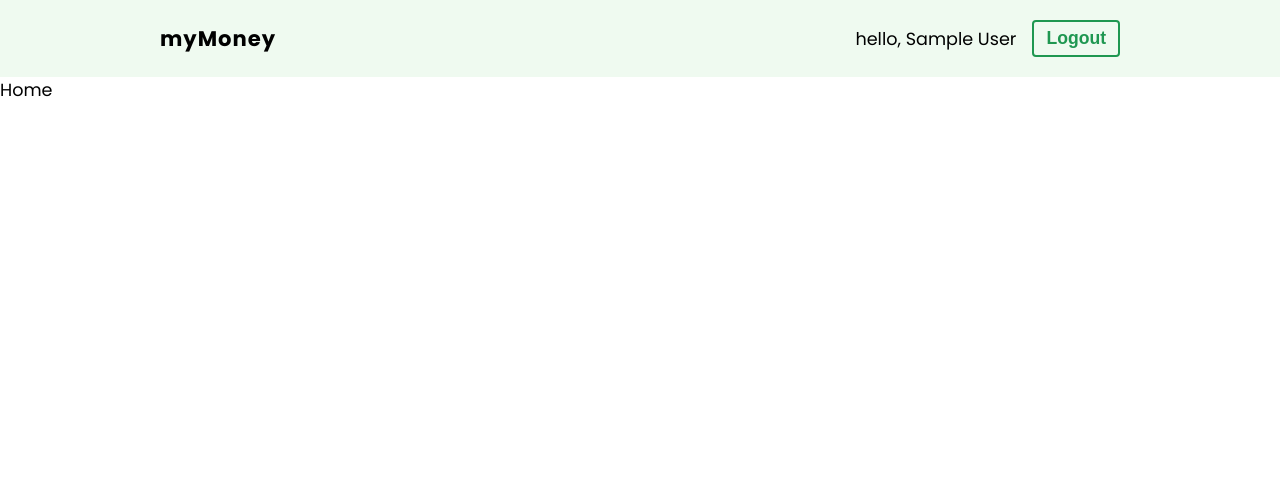
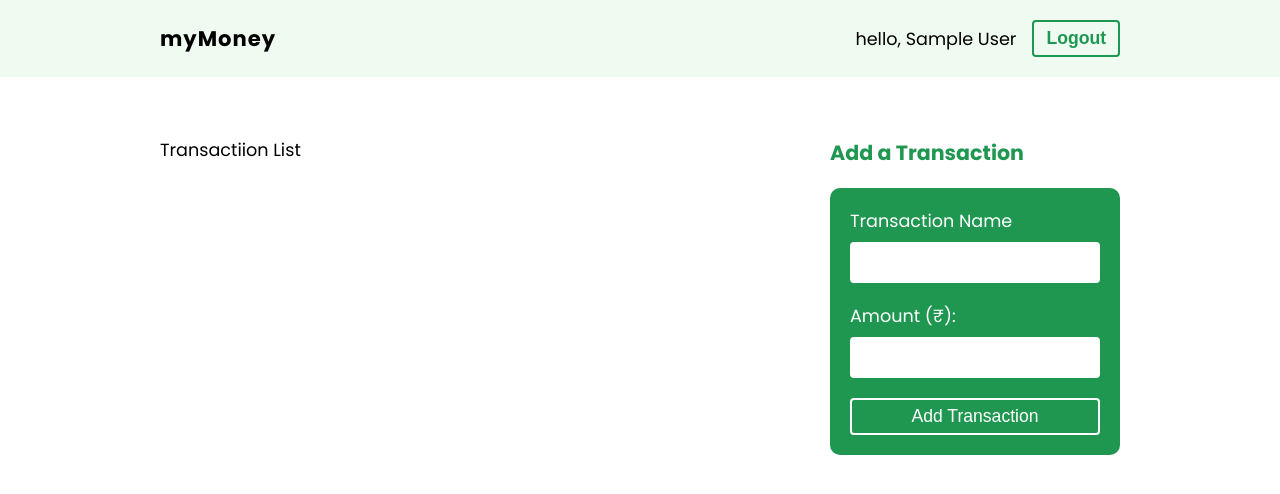
Before and after one commit to ar-dhruv/myMoney, a React (Create React App) app: page / in a window 1280 px wide. Shown: the top 494 px of the page. Built offline with nearby package versions, Linux system fonts and the light colour scheme; no server answers; sample sign-in values are in the browser's storage.

Commit message:
transaction form created

```diff
--- a/src/pages/home/Home.js
+++ b/src/pages/home/Home.js
@@ -1,8 +1,15 @@
-// import styles from "./Home.module.css";
+//STYLES
+import styles from "./Home.module.css";
+
+//COMPONENTS
+import TransactionForm from "./TransactionForm";
 export default function Home() {
-    return (
-        <div>
-            Home
-        </div>
-    )
+  return (
+    <div className={styles.container}>
+      <div className={styles.content}>Transactiion List</div>
+      <div className={styles.sidebar}>
+          <TransactionForm/>
+      </div>
+    </div>
+  );
 }
--- a/src/pages/home/Home.module.css
+++ b/src/pages/home/Home.module.css
@@ -0,0 +1,56 @@
+.container {
+  display: grid;
+  grid-template-columns: 2fr 1fr;
+  max-width: 960px;
+  margin: 60px auto;
+}
+.content {
+  padding-right: 30px;
+}
+.sidebar {
+  padding-left: 30px;
+}
+.sidebar form {
+  padding: 20px;
+  background: #1f9751;
+  border-radius: 10px;
+}
+.sidebar input,
+.sidebar select {
+  display: block;
+  width: 100%;
+  padding: 10px;
+  margin-top: 8px;
+  box-sizing: border-box;
+  border: 0;
+  border-radius: 4px;
+  color: #555;
+  font-size: 1em;
+}
+.sidebar label {
+  margin: 0 auto 20px;
+  display: block;
+  color: #fff;
+}
+.sidebar button {
+  color: #fff;
+  border: 2px solid #fff;
+  padding: 6px 12px;
+  background-color: transparent;
+  font-size: 1em;
+  border-radius: 4px;
+  cursor: pointer;
+  display: block;
+  width: 100%;
+}
+.sidebar h3 {
+  color: #1f9751;
+  margin-bottom: 20px;
+}
+.sidebar aside {
+  margin-top: 40px;
+  color: #555;
+}
+.sidebar aside li {
+  margin: 10px;
+}
--- /dev/null
+++ b/src/pages/home/TransactionForm.js
@@ -0,0 +1,41 @@
+import { useState } from "react";
+
+export default function TransactionForm() {
+  const [name, setName] = useState("");
+  const [amount, setAmount] = useState("");
+
+  const handleSubmit = (e) => {
+    e.preventDefault();
+    console.log({
+      name,
+      amount,
+    });
+  };
+
+  return (
+    <>
+      <h3>Add a Transaction</h3>
+      <form onSubmit={handleSubmit}>
+        <label>
+          <span>Transaction Name</span>
+          <input
+            type="text"
+            required
+            onChange={(e) => setName(e.target.value)}
+            value={name}
+          />
+        </label>
+        <label>
+          <span>Amount (₹):</span>
+          <input
+            type="number"
+            required
+            onChange={(e) => setAmount(e.target.value)}
+            value={amount}
+          />
+        </label>
+        <button>Add Transaction</button>
+      </form>
+    </>
+  );
+}
```
